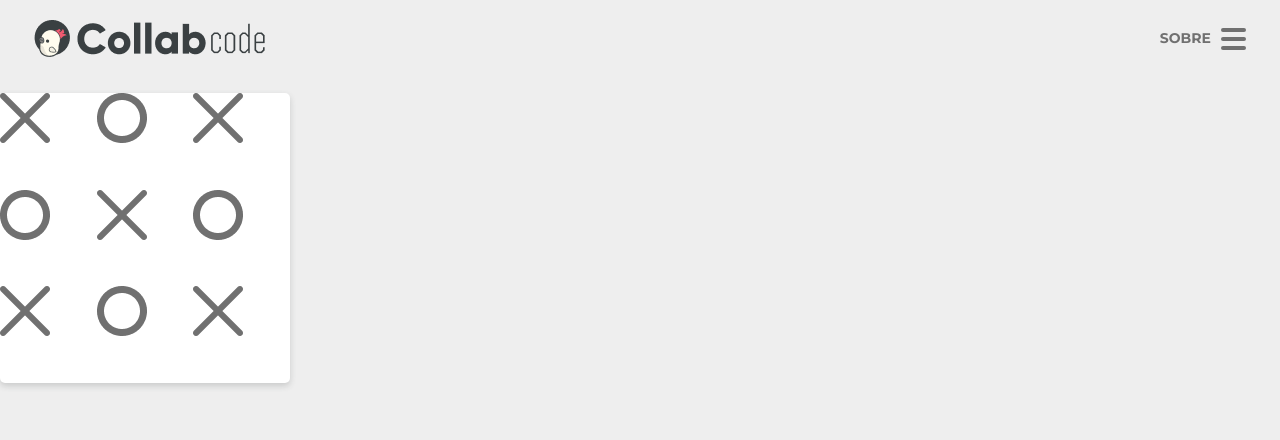
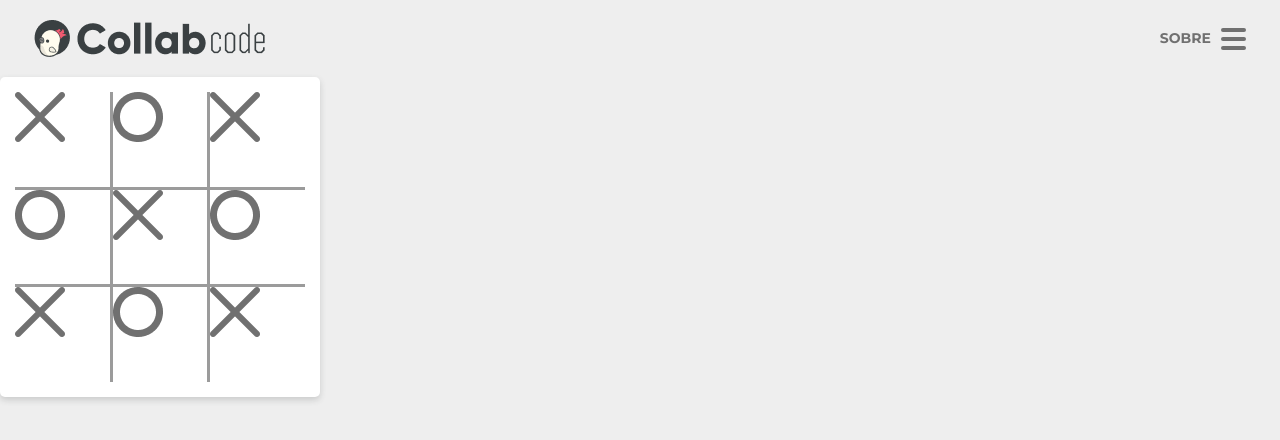
Before and after one commit to quintaodiogo/jogo-da-velha, a React (Create React App) app: page / in a window 1280 px wide. Shown: the top 440 px of the page. Built offline with nearby package versions, Linux system fonts and the light colour scheme.

Commit message:
Cria o desennho do tabuleiro

```diff
--- a/src/components/Hashtag/style.css
+++ b/src/components/Hashtag/style.css
@@ -1,11 +1,21 @@
 ul,ol{
     list-style-type: none;
     padding: 0;
+    margin: 0;
 }
-
+.card{
+    padding: 15px;
+}
 .hashtag{
     display: grid;
     height: 100%;
-    grid-template-columns: 33.333% 33.333% 33.333%;
-    grid-template-rows: 33.333% 33.333% 33.333%;
+    background-color: var(--color-third);
+    grid-template-columns: 1fr 1fr 1fr;
+    grid-template-rows: 1fr 1fr 1fr;
+    grid-row-gap: 3px;
+    grid-column-gap: 3px;
 }
+
+.hashtag > .item{
+    background-color: var(--color-zero);
+}
```
